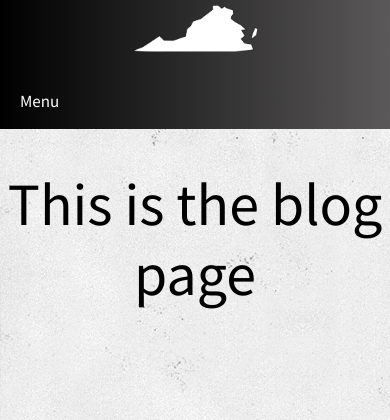
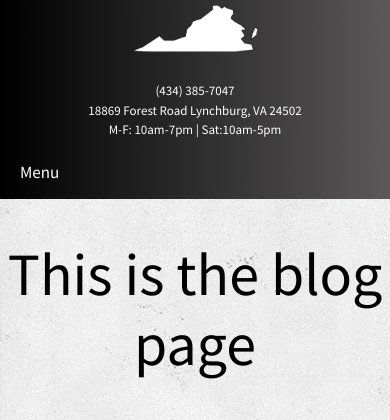
Before and after one commit to cldeaton/BWBS, a Node server app: page /blog in a window 390 px wide. Shown: the top 420 px of the page. Run offline with Node 20, Linux system fonts and the light colour scheme; some libraries are stand-ins or nearby versions.

Commit message:
store hours added

```diff
--- a/public/stylesheets/navbar.css
+++ b/public/stylesheets/navbar.css
@@ -155,11 +155,42 @@ nav ul li > a {
   transform: scale(1.2);
 }
 
+.shop_info {
+  width: 220px;
+  float: right;
+  font-size: 13px;
+  color: #fff;
+  text-align: center;
+  padding: 6px 8px;
+  margin: 12px 15px;
+}
+.info_item {
+  width: 220px;
+}
+.shop_address {
+
+}
+
+.shop_phone {
+
+}
+
 /* Responsiveness=============== */
 @media (max-width: 980px) {
+  .shop_info {
+    width: 100%;
+    float: none;
+    margin: 0 auto;
+  }
+
+  .info_item {
+    display: inline;
+  }
+
   .menu-column {
     max-width: 350px;
   }
+
   .dropdown ul {
     height: 0;
 
@@ -171,7 +202,6 @@ nav ul li > a {
 }
 
 @media all and (max-width : 768px) {
-
 	#logo {
 		display: block;
 		padding: 0;
@@ -179,6 +209,16 @@ nav ul li > a {
 		text-align: center;
 		float: none;
 	}
+  .shop_info {
+    width: 220px;
+    float: none;
+    margin: 0 auto;
+  }
+
+  .info_item {
+    display: block;
+  }
+
   .dropdown ul {
     width: 100%;
     position: relative;
@@ -285,10 +325,19 @@ nav ul li > a {
     visibility: hidden;
     transition: transform .3s ease-in;
   }
-
 }
 
 @media (max-width:450px) {
+  .shop_info {
+    width: 220px;
+    float: none;
+    margin: 0 auto;
+  }
+
+  .info_item {
+    display: block;
+  }
+
   .dropdown:hover ul {
     height: 450px;
   }
--- a/views/partials/menu.ejs
+++ b/views/partials/menu.ejs
@@ -3,7 +3,11 @@
     <div id="logo">
       <a class="navbar-brand" href="home"><img class="image-brand" src="/images/virginia-clipart-virginia-outline-clipart-1.jpg"/></a>
     </div>
-
+    <div class="shop_info">
+      <div class="shop_phone info_item">(434) 385-7047</div>
+      <div class="shop_address info_item">18869 Forest Road Lynchburg, VA 24502</div>
+      <div class="store_hours info_item">M-F: 10am-7pm | Sat:10am-5pm</div>
+    </div>
     <label for="drop" class="toggle"> Menu</label>
     <input type="checkbox" id="drop" />
         <ul class="menu">
@@ -234,5 +238,6 @@
             <li><a class="item" href="about_us">About Us</a></li>
             <li><a class="item" href="blog">Blog</a></li>
         </ul>
+
   </nav>
 </div>
```
Lines whose indentation alone changed are shown as unchanged.
